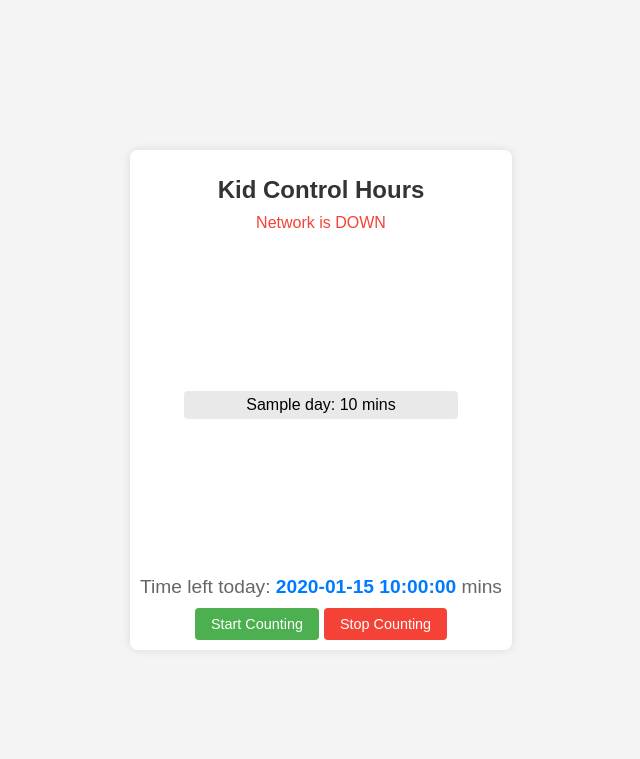
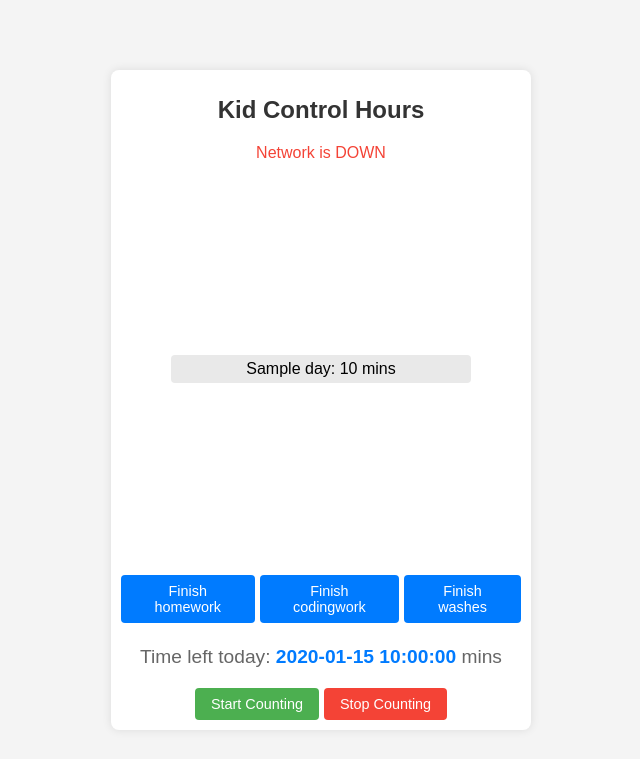
Before and after one commit to jacobmee/kid_control, a Flask app: template templates/index.html in a window 1280 px wide. Shown: the top 759 px of the page, without its empty margins (319-959 px from the left). Run offline with Flask 3, Linux system fonts and the light colour scheme; the template is opened without the code that fills it: most values are stand-ins (such as "Sample title", 1, 10 or a date in 2020); parts of the project's set-up code (start-up, migrations or seed data) failed here and were passed over.

Commit message:
update with additonal awards

```diff
--- a/app.py
+++ b/app.py
@@ -3,6 +3,8 @@ import subprocess
 import os
 import calendar
 import time
+import json
+from datetime import date
 
 app = Flask(__name__)
 app.secret_key = 'your_secret_key'  # Replace with your actual secret key
@@ -23,6 +25,7 @@ status_file = config['status_file']
 start_time_file = config['start_time_file']
 kid_control_script = config['kid_control_script']
 error_file = config['error_file']
+task_status_file = config['task_status_file']
 
 def read_kidcontrol_config():
     with open(config_file, 'r') as file:
@@ -50,6 +53,20 @@ def get_elapsed_time():
 
 @app.route('/')
 def index():
+    today = str(date.today())
+    # Load task status
+
+# Initialize task status file if it doesn't exist
+    if not os.path.exists(task_status_file):
+        with open(task_status_file, 'w') as f:
+            json.dump({}, f)
+
+    with open(task_status_file, 'r') as f:
+        task_status = json.load(f)
+
+    # Get today's task status
+    today_status = task_status.get(today, {})
+
     hours = read_kidcontrol_config()
     total_minutes_used = hours.pop('current', 0)  # Get 'current' from hours
 
@@ -74,7 +91,43 @@ def index():
         flash(error_message)
         os.remove(error_file)
 
-    return render_template('index.html', hours=hours, total_minutes_used=total_minutes_used, counting_status=counting_status, elapsed_time=elapsed_time, remaining_time=remaining_time)
+    return render_template('index.html', hours=hours, total_minutes_used=total_minutes_used, counting_status=counting_status, elapsed_time=elapsed_time, remaining_time=remaining_time,task_status=today_status)
+
+@app.route('/adjust_time', methods=['POST'])
+def adjust_time():
+    task = request.form.get('task')
+    today = str(date.today())
+
+    # Load task status
+    with open(task_status_file, 'r') as f:
+        task_status = json.load(f)
+
+    # Check if the task has already been completed today
+    if task_status.get(today, {}).get(task):
+        flash(f"You have already completed '{task}' today.")
+        return redirect(url_for('index'))
+
+    # Mark the task as completed for today
+    if today not in task_status:
+        task_status[today] = {}
+    task_status[today][task] = True
+
+    # Save the updated task status
+    with open(task_status_file, 'w') as f:
+        json.dump(task_status, f)
+
+    # Call the kid_control script to adjust time
+    if task == 'homework':
+        subprocess.run([kid_control_script, 'update', 'current', '-60'])
+        flash("60 minutes deducted for finishing homework.")
+    elif task == 'coding':
+        subprocess.run([kid_control_script, 'update', 'current', '-15'])
+        flash("15 minutes deducted for finishing codingwork.")
+    elif task == 'washes':
+        subprocess.run([kid_control_script, 'update', 'current', '-15'])
+        flash("15 minutes deducted for finishing washes.")
+    return redirect(url_for('index'))
+
 
 @app.route('/startcount', methods=['POST'])
 def startcount():
--- a/templates/index.html
+++ b/templates/index.html
@@ -25,7 +25,7 @@
             display: flex;
             flex-direction: column;
             justify-content: space-between;
-            height: 60vh; /* Reduced height */
+            height: 80vh; /* Reduced height */
             max-width: 400px; /* Adjust max-width as needed */
         }
         h1 {
@@ -66,6 +66,10 @@
         }
         form {
             display: inline-block;
+        }
+        .add-button {
+        background-color: #007BFF; /* Blue color */
+        color: white;
         }
         button {
             padding: 8px 16px;
@@ -111,6 +115,7 @@
     {% else %}
         <div class="container">
             <h1>Kid Control Hours</h1>
+            <p></p>
             <p>
                 {% if counting_status == 'disabled' %}
                     <span class="status-up">Network is UP</span>
@@ -123,12 +128,27 @@
                     <li>{{ day }}: {{ minutes }} mins</li>
                 {% endfor %}
             </ul>
+            <div class="button-container">
+                <form action="{{ url_for('adjust_time') }}" method="post">
+                    <input type="hidden" name="task" value="homework">
+                    <button type="submit" class="add-button" {% if task_status.get('homework') %}disabled{% endif %}>Finish homework</button>
+                </form>
+                <form action="{{ url_for('adjust_time') }}" method="post">
+                    <input type="hidden" name="task" value="coding">
+                    <button type="submit" class="add-button" {% if task_status.get('coding') %}disabled{% endif %}>Finish codingwork</button>
+                </form>
+                <form action="{{ url_for('adjust_time') }}" method="post">
+                    <input type="hidden" name="task" value="washes">
+                    <button type="submit" class="add-button" {% if task_status.get('washes') %}disabled{% endif %}>Finish washes</button>
+                </form>
+            </div>
+            <p></p> <p></p>
             <p class="total-spent">Time left today: <span class="highlight">{{ remaining_time }}</span>
                 {% if counting_status == 'disabled' %}
                     <span class="highlight">- {{ elapsed_time }}</span>
                 {% endif %}
                 mins
-            </p>
+            </p><p></p>
             <div class="button-container">
                 <form action="{{ url_for('startcount') }}" method="post">
                     <button type="submit" class="start-button" {% if counting_status == 'disabled' %}disabled{% endif %}>Start Counting</button>
```
Also changed, not shown: 5 other files.
